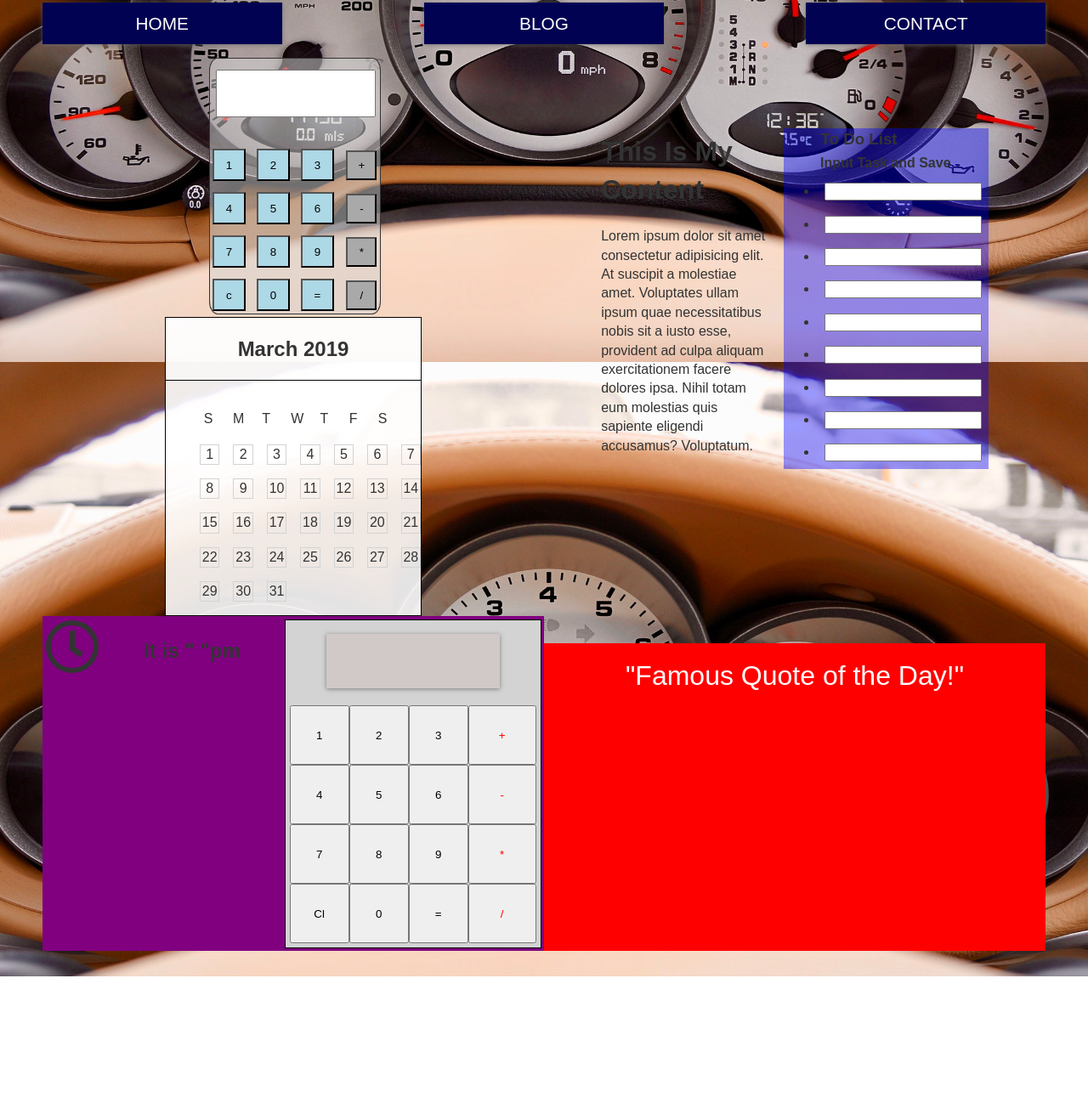
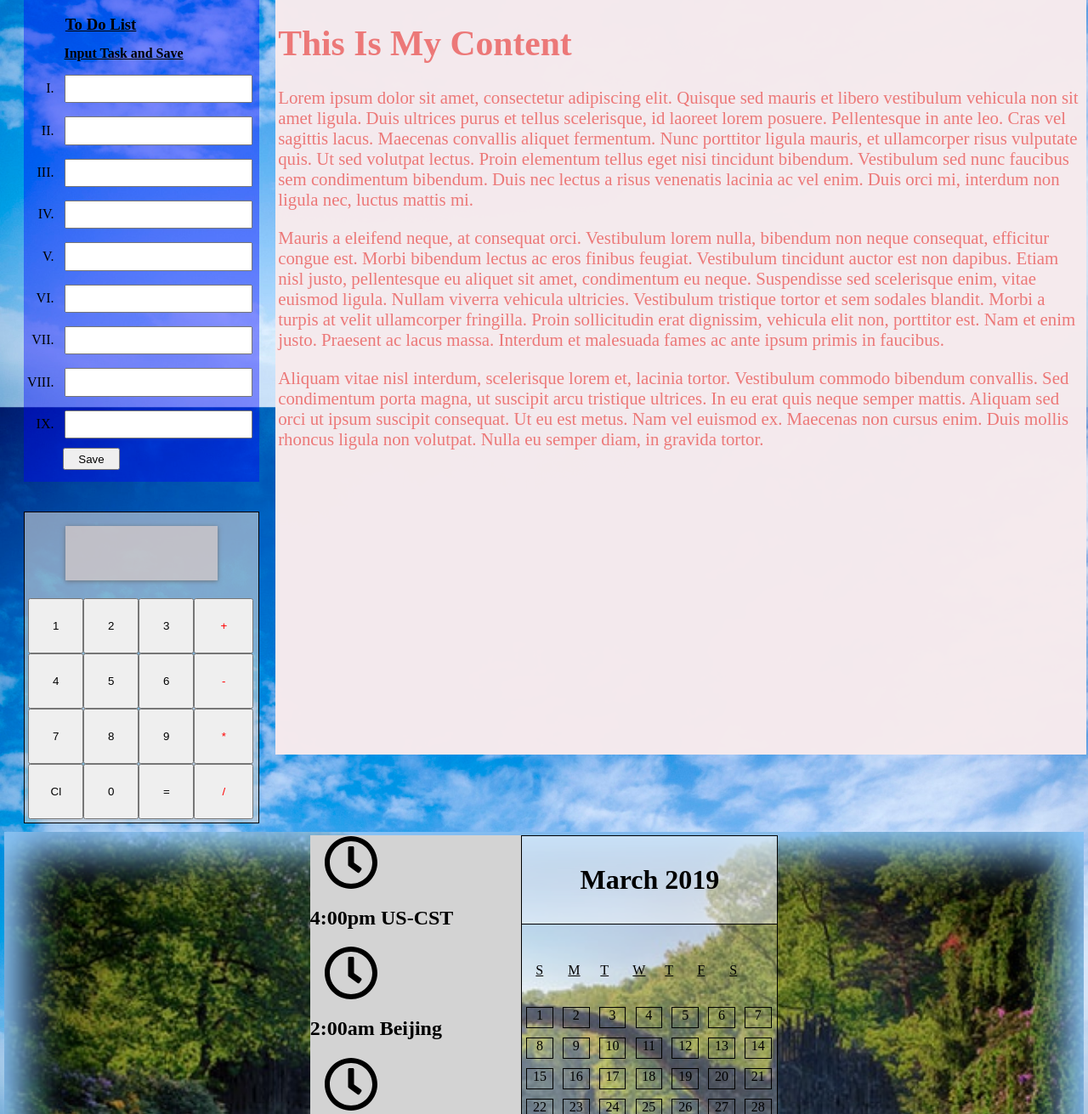
Before and after one commit to TristanHoladay/LCA_web101_Tristan_Holaday, a plain HTML site: page myPortfolio/src/dashboard.html in a window 1280 px wide. Shown: the part 374-1685 px from the top of the page at 85% size. Before the commit the page ends 1523 px from the top, so only its background shows below. Drawn offline with Linux system fonts and the light colour scheme; files that its build step writes are made by us from their sources; a web font is replaced by a local one.

Commit message:
Dashboard more complete.

```diff
--- a/myPortfolio/src/dashboard-style.css
+++ b/myPortfolio/src/dashboard-style.css
@@ -1,10 +1,9 @@
- /* Header */
- body {
-  font-style: Arial, helvetica, san serif;
-  background: url(dashboard.jpeg);
-  background-size: 100% 100%;
+body {
+  font-family: 'Laila', serif;
+  min-height: 100%;
+  background-image: url(sky_pic.jpeg);
+  background-size: cover;
   background-repeat: no-repeat;
-  background-position: center center;
   background-attachment: fixed;
 }
 
@@ -15,26 +14,29 @@
   align-content: center;
   justify-content: center;
   object-fit: contain;
+  color: rgb(104, 190, 190);
+  background: url(rocks-background.jpeg);
+  grid-area: header;
 }
 
 .greeting {
-  margin-left: 2em;
-}
-
-.greeting img {
-  border-radius: 50%;
-  width: 90%;
-  height: 90%;
+  padding: 2rem;
+  text-align: center;
 }
 
 
  /* Navigation */
+ nav {
+  grid-area: nav;
+}
+
 .navigation ul {
   display: grid;
   grid-template-columns: 1fr;
   list-style: none;
   grid-gap: 5px;
   padding: 0;
+  width: 400px;
 }
 
 .navigation a {
@@ -49,82 +51,135 @@
   box-shadow: 0 1px 5px rgba(104, 104, 104, 0.8);
 }
 
-.navigation a:hover {
-
-}
 
 /* Main */
 .main-container {
-    display: grid;
+    width: 100%;
+    height: 90%;
+    margin-bottom: 10px;
     grid-gap: 20px;
     padding: .2rem;
-    grid-template-columns: repeat(2, 1fr);
-    grid-template-areas:
-        'title todo'
-        'Mcontent todo';
+    font-size: 1.3em;
+    color: rgb(236, 120, 120);
     align-content: start;
     justify-items: start;
+    background: rgba(245, 234, 237, 0.993);
+    grid-area: main;
 }
 
-.title {
-    grid-area: title;
+
+/* Aside */
+.aside {
+  display: grid;
+  grid-template-columns: 1fr;
+  grid-gap: .2em;
+  justify-items: start;
+  align-items: start;
+  margin-bottom: 10px;
+  grid-area: aside;
 }
 
-.Mcontent {
-    grid-area: Mcontent;
-    text-align: left;
+.todo {
+  width: 100%;
+  height: auto;
+  background: #0000ff65;
+  margin-bottom: 2em;
 }
 
 .todo ul {
-  background: #0000ff65;
   grid-area: todo;
+  list-style: upper-roman;
 }
 
 .todo li {
   padding: .5em .5em;
 }
 
-.todo .heading {
-    margin: .2em;
+.todo input[type=text] {
+  box-sizing: border-box;
+  width: 100%;
+  max-width: 30em;
+  height: 2.5em;
 }
 
-/* Aside */
-.aside {
-  display: grid;
-  grid-template-columns: 1fr;
-  grid-gap: .2em;
-  justify-items: center;
-  align-items: center;
+.todo_heading {
+    padding: .3em;
+    margin: .2em;
+    text-decoration: underline;
 }
 
-.calc-container {
-    display: grid;
-    grid-template-columns: repeat(4, 1fr);
-    grid-gap: .5em;
-    border: solid 1px;
-    border-radius: 5% 5%;
-    width: 200px;
-    height: 300px;
-    background: rgba(211, 211, 211, 0.527);
-    margin-left: .3em;
+#todo-button {
+  position: relative;
+  left: 3.5em;
+  bottom: 1em;
+  width: 5em;
+  height: 2em;
+}
+
+.flex-calc-container {
+  display: flex;
+  flex-wrap: wrap;
+  justify-content: space-evenly;
+  width: 275px;
+  height: auto;
+  background: rgba(211, 211, 211, 0.596);
+  border: solid black 1px;
+}
+
+.flex-display {
+  display: flex;
+  align-items: center;
+  justify-content: center;
+  color: rgb(43, 129, 43);
+  background: rgba(209, 200, 200, 0.781);
+  box-shadow: 0 1px 5px rgba(104, 104, 104, 0.8);
+  width: 100%;
+  height: 4rem;
+  margin: 1em 3em;
+}
+
+.btns-container {
+  display: flex;
+  flex-wrap: wrap;
+  justify-items: center;
+  align-items: stretch;
+  margin: .3em;
+}
+.num-btn {
+  display: block;
+  width: 65px;
+  height: 65px;
+}
+
+.op-btn {
+  display: block;
+  width: 70px;
+  height: auto;
+  color: red;
+}
+
+
+   /* Banner  */
+  .banner {
+    background: url(DB_Header_IMG.jpeg);
+    background-size: cover;
+    box-shadow: 25px 25px 50px 0 rgb(138,198,250) inset, -25px -25px 50px 0 rgb(138,198,250) inset;
+    display: flex;
+    flex-wrap: wrap;
+    justify-content: center;
+    padding: .2em;
+    width: 100%;
+    margin-bottom: 10px;
+    color: black;
+    grid-area: banner;
   }
 
-  .display {
-    margin: 1em .5em;
-    grid-column: 1/5;
-    width: 90%;
-    height: 50px;
+  .time-container {
+    background: lightgrey;
   }
 
-  .digitbutton {
-    margin: .2em;
-    background: lightblue;
-  }
-
-  .operator {
-    padding: .1em;
-    margin: .3em;
-    background: darkgray;
+  .icon {
+    margin: 0em 1em;
   }
 
   .calendar {
@@ -134,16 +189,17 @@
     grid-gap: 2px;
     width: 300px;
     height: auto;
-    background: rgba(255, 255, 255, 0.89);
+    background: rgba(255, 255, 255, 0.226);
   }
 
-  .header {
-    grid-column: 1 / 8;
+  .heading {
+    grid-column: 1/9;
     grid-row: 1/2;
     display: flex;
-    background: rgba(255, 255, 255, 0.534);
+    background: rgba(255, 255, 255, 0.438);
     align-items: center;
-    justify-items: center;
+    justify-items: start;
+    color: black;
     border-bottom: solid black 1px;
     margin-block-start: 0em;
   }
@@ -151,20 +207,26 @@
   .weekdays {
     grid-column: 1/8;
     align-items: center;
-    margin-left: 1.8em;
     margin-block-end: 0em;
     list-style: none;
     display: grid;
     grid-template-columns: repeat(7, 1fr);
     padding: 1em;
+    text-decoration: underline;
+  }
+
+  .weekdays li {
+    grid-gap: 2em;
   }
 
   .days {
     grid-column: 1/8;
     display: grid;
+    padding: .3em;
     grid-template-columns: repeat(7, 1fr);
-    grid-gap: 1em;
+    grid-gap: .7em;
     margin-block-start: 0em;
+
   }
 
   .days li {
@@ -175,102 +237,61 @@
     border: solid lightgrey 1px;
     width: auto;
     height: auto;
+    border: 1px solid black;
   }
 
-header {
-    grid-area: header;
-  }
-  main {
-    grid-area: main;
-    margin: 4em;
-  }
-  nav {
-    grid-area: nav;
-  }
-  aside {
-    grid-area: aside;
-  }
-
-  /* Banner with Flex Calculator */
-  .banner {
-    background: purple;
-    grid-area: banner;
-    display: flex;
-    justify-content: space-between;
-    padding: .2em;
-  }
-
-  .flex-calc-container {
-    display: flex;
-    flex-wrap: wrap;
-    justify-content: space-evenly;
-    width: 300px;
-    height: auto;
-    background: lightgrey;
-    border: solid black 1px;
-  }
-
-  .flex-display {
-    display: flex;
-    align-items: center;
-    justify-content: center;
-    color: rgb(43, 129, 43);
-    background: rgb(209, 200, 200);
-    box-shadow: 0 1px 5px rgba(104, 104, 104, 0.8);
-    width: 100%;
-    height: 4rem;
-    margin: 1em 3em;
-  }
-
-  .btns-container {
-    display: flex;
-    flex-wrap: wrap;
-    justify-items: center;
-    align-items: stretch;
-    margin: .3em;
-  }
-  .num-btn {
-    display: block;
-    width: 70px;
-    height: 70px;
-  }
-
-  .op-btn {
-    display: block;
-    width: 80px;
-    height: auto;
-    color: red;
-  }
-
+  /* Footer */
   footer {
-    background: red;
     grid-area: footer;
     text-align: center;
     font-size: 2rem;
+    width: 400px;
+    height: auto;
   }
 
+  footer p {
+    position: relative;
+    top: 1em;
+  }
+
+  #footer-p-link {
+    display: block;
+    color: black;
+    font-size: .5em;
+    margin-top: 4em;
+  }
+
+/* Ordering */
   .container {
     display: grid;
+    justify-items: center;
     grid-template-areas:
       "header"
       "nav"
+      "banner"
       "main"
       "aside"
-      "banner"
       "footer";
   }
 
   /* Having Issues with Keeping Background Image from Affecting the Responsiveness */
 
-  @media (min-width: 500px) {
+  @media (min-width: 600px) {
     .container {
       display: grid;
-      grid-template-columns: 1fr 3fr; /* the first column is 1 unit (fraction), the second column is 3 units */
-      grid-template-areas: /* stack the components how you want them to appear in the columns */
-        "header  header" /* stretch header across both columns at the top */
+      grid-template-columns: 1fr 3fr;
+      grid-template-areas:
+        "header  header"
         "nav     nav"
-        "aside   main" /* stack these horizontally, aside first, etc */
-        "banner  footer";
+        "aside   main"
+        "banner  banner"
+        ". footer";
+    }
+
+    #time {
+      margin-right: 5em;
+    }
+
     }
 
   }
@@ -302,4 +323,5 @@ header {
       width: 500px;
       height: auto;
     }
+
   }
--- a/myPortfolio/src/dashboard.html
+++ b/myPortfolio/src/dashboard.html
@@ -5,15 +5,16 @@
     <meta name="viewport" content="width=device-width, initial-scale=1.0">
     <meta http-equiv="X-UA-Compatible" content="ie=edge">
     <script defer src="https://use.fontawesome.com/releases/v5.7.2/js/all.js" integrity="sha384-0pzryjIRos8mFBWMzSSZApWtPl/5++eIfzYmTgBBmXYdhvxPc+XcFEk+zJwDgWbP" crossorigin="anonymous"></script>
-    <link rel="stylesheet" href="MGS-style.css">
     <link rel="stylesheet" href="dashboard-style.css">
+    <link href="https://fonts.googleapis.com/css?family=Laila" rel="stylesheet">
     <title>Dashboard</title>
 </head>
 <body>
         <div class="container">
                 <header>
                     <div class="greeting">
-                        <img src="banner.jpeg" alt="">
+                      <h1>Hey Terry</h1>
+                      <h2>Have Fun Using Our Custom Widgets.  </h2>
                     </div>
                 </header>
 
@@ -30,13 +31,24 @@
                     <div class="main-container">
                     <div class="content-container">
                     <h1 class="title">This Is My Content</h1>
-                    <p class="Mcontent">Lorem ipsum dolor sit amet consectetur adipisicing elit. At suscipit a molestiae amet. Voluptates ullam ipsum quae necessitatibus nobis sit a iusto esse, provident ad culpa aliquam exercitationem facere dolores ipsa. Nihil totam eum molestias quis sapiente eligendi accusamus? Voluptatum.</p>
+                    <p class="Mcontent">Lorem ipsum dolor sit amet, consectetur adipiscing elit. Quisque sed mauris et libero vestibulum vehicula non sit amet ligula. Duis ultrices purus et tellus scelerisque, id laoreet lorem posuere. Pellentesque in ante leo. Cras vel sagittis lacus. Maecenas convallis aliquet fermentum. Nunc porttitor ligula mauris, et ullamcorper risus vulputate quis. Ut sed volutpat lectus. Proin elementum tellus eget nisi tincidunt bibendum. Vestibulum sed nunc faucibus sem condimentum bibendum. Duis nec lectus a risus venenatis lacinia ac vel enim. Duis orci mi, interdum non ligula nec, luctus mattis mi.</p>
+                      <p>
+                        Mauris a eleifend neque, at consequat orci. Vestibulum lorem nulla, bibendum non neque consequat, efficitur congue est. Morbi bibendum lectus ac eros finibus feugiat. Vestibulum tincidunt auctor est non dapibus. Etiam nisl justo, pellentesque eu aliquet sit amet, condimentum eu neque. Suspendisse sed scelerisque enim, vitae euismod ligula. Nullam viverra vehicula ultricies. Vestibulum tristique tortor et sem sodales blandit. Morbi a turpis at velit ullamcorper fringilla. Proin sollicitudin erat dignissim, vehicula elit non, porttitor est. Nam et enim justo. Praesent ac lacus massa. Interdum et malesuada fames ac ante ipsum primis in faucibus.
+                      </p>
+                      <p>
+                        Aliquam vitae nisl interdum, scelerisque lorem et, lacinia tortor. Vestibulum commodo bibendum convallis. Sed condimentum porta magna, ut suscipit arcu tristique ultrices. In eu erat quis neque semper mattis. Aliquam sed orci ut ipsum suscipit consequat. Ut eu est metus. Nam vel euismod ex. Maecenas non cursus enim. Duis mollis rhoncus ligula non volutpat. Nulla eu semper diam, in gravida tortor.
+                      </p>
                     </div>
+
+                    </div>
+                </main>
+
+                <aside class="aside">
                   <!-- To Do List -->
                  <section class="todo">
                     <ul>
-                        <h3 class="todo heading">To Do List</h3>
-                        <h4 class="todo heading">Input Task and Save</h4>
+                      <h3 class="todo_heading">To Do List</h3>
+                      <h4 class="todo_heading">Input Task and Save</h4>
                       <li><input type="text" class=input></li>
                       <li><input type="text" class=input></li>
                       <li><input type="text" class=input></li>
@@ -47,34 +59,56 @@
                       <li><input type="text" class=input></li>
                       <li><input type="text" class=input></li>
                     </ul>
+                    <button id="todo-button">Save</button>
                   </section>
+                  <!-- Flex Calculator -->
+                  <form id="calculator" class="flex-calc-container">
+                    <div id="display" class="flex-display"></div>
+                    <div class="btns-container">
+                    <input type="button" class="num-btn" value="1" onclick="calculator.display.value += '1'">
+                    <input type="button" class="num-btn" value="2">
+                    <input type="button" class="num-btn" value="3">
+                    <input type="button" class="op-btn" value="+">
+                    <input type="button" class="num-btn" value="4">
+                    <input type="button" class="num-btn" value="5">
+                    <input type="button" class="num-btn" value="6">
+                    <input type="button" class="op-btn" value="-">
+                    <input type="button" class="num-btn" value="7">
+                    <input type="button" class="num-btn" value="8">
+                    <input type="button" class="num-btn" value="9">
+                    <input type="button" class="op-btn" value="*">
+                    <input type="button" class="num-btn" value="Cl">
+                    <input type="button" class="num-btn" value="0">
+                    <input type="button" class="num-btn" value="=">
+                    <input type="button" class="op-btn" value="/">
                   </div>
-                </main>
-                <aside class="aside">
-                  <!-- Calculator -->
-                  <div class="calc-container">
-                    <input type="text" class="display">
-                    <input type="button" class="digitbutton" value="1">
-                    <input type="button" class="digitbutton" value="2">
-                    <input type="button" class="digitbutton" value="3">
-                    <input type="button" class="operator" value="+">
-                    <input type="button" class="digitbutton" value="4">
-                    <input type="button" class="digitbutton" value="5">
-                    <input type="button" class="digitbutton" value="6">
-                    <input type="button" class="operator" value="-">
-                    <input type="button" class="digitbutton" value="7">
-                    <input type="button" class="digitbutton" value="8">
-                    <input type="button" class="digitbutton" value="9">
-                    <input type="button" class="operator" value="*">
-                    <input type="button" class="digitbutton" value="c">
-                    <input type="button" class="digitbutton" value="0">
-                    <input type="button" class="digitbutton" value="=">
-                    <input type="button" class="operator" value="/">
+                </form>
+                </aside>
+
+                <div class="banner">
+                  <div class="time-container">
+                  <div class="icon">
+                    <i class="far fa-clock fa-4x"></i>
                   </div>
-
+                  <div id="time">
+                    <h2 class="time">4:00pm US-CST</h2>
+                  </div>
+                  <div class="icon">
+                    <i class="far fa-clock fa-4x"></i>
+                  </div>
+                  <div id="time">
+                    <h2 class="time">2:00am Beijing</h2>
+                  </div>
+                  <div class="icon">
+                    <i class="far fa-clock fa-4x"></i>
+                  </div>
+                  <div id="time">
+                    <h2 class="time">4:00am Sydney</h2>
+                  </div>
+                </div>
                   <!-- Calendar -->
                   <div class="calendar">
-                        <header class="header">
+                    <header class="heading">
                       <h1>March 2019</h1>
                     </header>
                     <ul class="weekdays">
@@ -120,37 +154,12 @@
                       <li>31</li>
                     </ul>
                   </div>
-
-                </aside>
-                <div class="banner">
-                  <i class="far fa-clock fa-4x"></i>
-                  <h2 class="time">It is " "pm</h2>
-                  <!-- Flex Calculator -->
-                  <form id="calculator" class="flex-calc-container">
-                    <div id="display" class="flex-display"></div>
-                    <div class="btns-container">
-                    <input type="button" class="num-btn" value="1" onclick="calculator.display.value += '1'">
-                    <input type="button" class="num-btn" value="2">
-                    <input type="button" class="num-btn" value="3">
-                    <input type="button" class="op-btn" value="+">
-                    <input type="button" class="num-btn" value="4">
-                    <input type="button" class="num-btn" value="5">
-                    <input type="button" class="num-btn" value="6">
-                    <input type="button" class="op-btn" value="-">
-                    <input type="button" class="num-btn" value="7">
-                    <input type="button" class="num-btn" value="8">
-                    <input type="button" class="num-btn" value="9">
-                    <input type="button" class="op-btn" value="*">
-                    <input type="button" class="num-btn" value="Cl">
-                    <input type="button" class="num-btn" value="0">
-                    <input type="button" class="num-btn" value="=">
-                    <input type="button" class="op-btn" value="/">
-                  </div>
-                </form>
-
                 </div>
                 <footer>
-                  "Famous Quote of the Day!"
+                 <p>"It is hard to fail, but it is worse never to have tried to succeed." -Theodore Roosevelt
+                  </p>
+                  <a href="#" id="footer-p-link">Click Here For More Great Quotes</a>
+
                 </footer>
               </div>
 </body>
```
Also changed, not shown: myPortfolio/src/DB_Header_IMG.jpeg (added), myPortfolio/src/Rushmore Pic.jpeg (added), myPortfolio/src/air-bubbles-pic.jpeg (added), myPortfolio/src/rocks-background.jpeg (added), myPortfolio/src/sky_pic.jpeg (added). Lines whose indentation alone changed are shown as unchanged.
